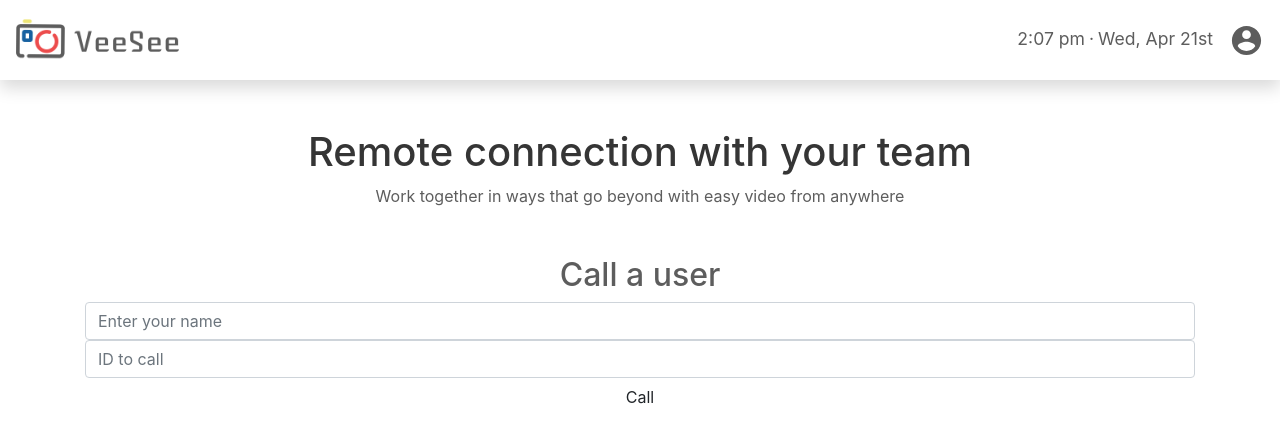
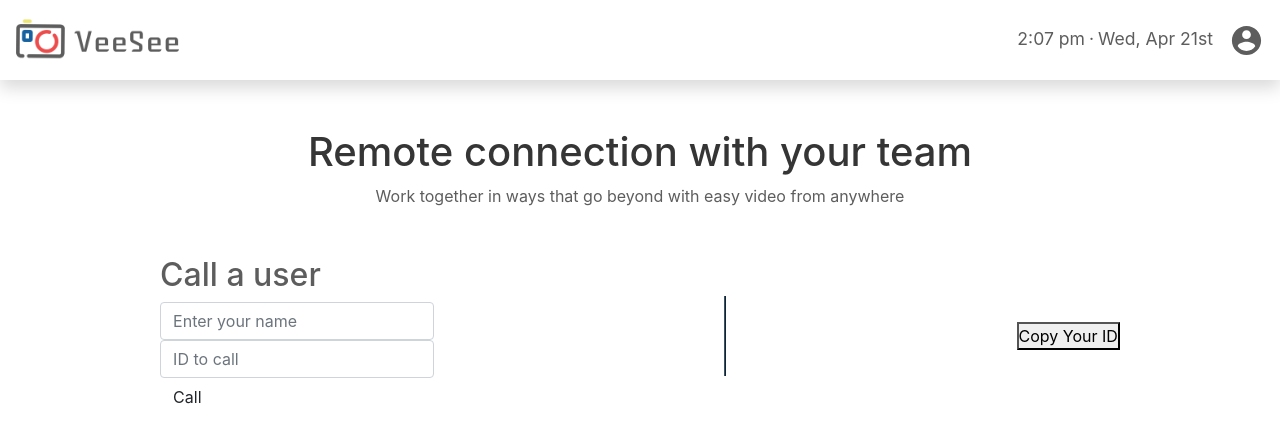
Before and after one commit to shivanshpahwa24/VeeSee, a React (Create React App) app in the folder client/: page / in a window 1280 px wide. Shown: the top 442 px of the page. Built offline with nearby package versions, Linux system fonts and the light colour scheme; no server answers.

Commit message:
Sidebar partly done

```diff
--- a/client/src/App.css
+++ b/client/src/App.css
@@ -46,6 +46,11 @@ body {
   margin: 3rem;
   color: var(--dark-color-c);
 }
+.headerDivider {
+  border-left: 1px solid #38546d;
+  border-right: 1px solid #16222c;
+  height: 80px;
+}
 
 @media (max-width: 576px) {
   .navbar {
--- a/client/src/components/Landing.js
+++ b/client/src/components/Landing.js
@@ -3,8 +3,8 @@ import Sidebar from "./Sidebar";
 
 const Landing = () => {
   return (
-    <div className="container text-center mx-auto">
-      <div className="landing-text">
+    <div className="container-fluid">
+      <div className="landing-text text-center mx-auto">
         <h1>Remote connection with your team</h1>
         <p className="grey-text">
           Work together in ways that go beyond with easy video from anywhere
--- a/client/src/components/Notifications.js
+++ b/client/src/components/Notifications.js
@@ -1,6 +1,17 @@
 import React, { useContext } from "react";
+import Button from "@material-ui/core/Button";
+import Dialog from "@material-ui/core/Dialog";
+import DialogActions from "@material-ui/core/DialogActions";
+import DialogContent from "@material-ui/core/DialogContent";
+import DialogContentText from "@material-ui/core/DialogContentText";
+import DialogTitle from "@material-ui/core/DialogTitle";
+import Slide from "@material-ui/core/Slide";
 
 import { SocketContext } from "../Context";
+
+const Transition = React.forwardRef(function Transition(props, ref) {
+  return <Slide direction="up" ref={ref} {...props} />;
+});
 
 const Notifications = () => {
   const { answerCall, call, callAccepted } = useContext(SocketContext);
--- a/client/src/components/Sidebar.js
+++ b/client/src/components/Sidebar.js
@@ -1,6 +1,7 @@
 import React, { useState, useContext } from "react";
 import { Redirect } from "react-router-dom";
 import { CopyToClipboard } from "react-copy-to-clipboard";
+import Snackbar from "@material-ui/core/Snackbar";
 
 import { SocketContext } from "../Context";
 
@@ -15,6 +16,8 @@ const Sidebar = ({ children }) => {
     callUser,
   } = useContext(SocketContext);
   const [idToCall, setIdToCall] = useState("");
+  const [copied, setCopied] = useState(false);
+  const [open, setOpen] = useState(false);
 
   const handleSubmit = (e) => {
     e.preventDefault();
@@ -22,10 +25,10 @@ const Sidebar = ({ children }) => {
   };
 
   return (
-    <div>
-      <h2 className="grey-text">Call a user</h2>
+    <div className="d-sm-flex justify-content-around align-items-center">
       <div>
-        <form onSubmit={handleSubmit}>
+        <h2 className="grey-text">Call a user</h2>
+        <form onSubmit={handleSubmit} className="">
           <input
             className="form-control"
             name="name"
@@ -51,6 +54,27 @@ const Sidebar = ({ children }) => {
           </button>
         </form>
       </div>
+      <div className="d-none d-sm-block headerDivider"></div>
+      <div>
+        <CopyToClipboard
+          text={me}
+          onCopy={() => {
+            setCopied(true);
+            setOpen(true);
+          }}
+        >
+          <button>Copy Your ID</button>
+        </CopyToClipboard>
+        {copied && (
+          <Snackbar
+            anchorOrigin={("bottom", "left")}
+            open={open}
+            onClose={() => setOpen(false)}
+            message={`ID copied : ${me}`}
+            key="bottomleft"
+          />
+        )}
+      </div>
       {callAccepted && <Redirect to="/call" />}
     </div>
   );
```
